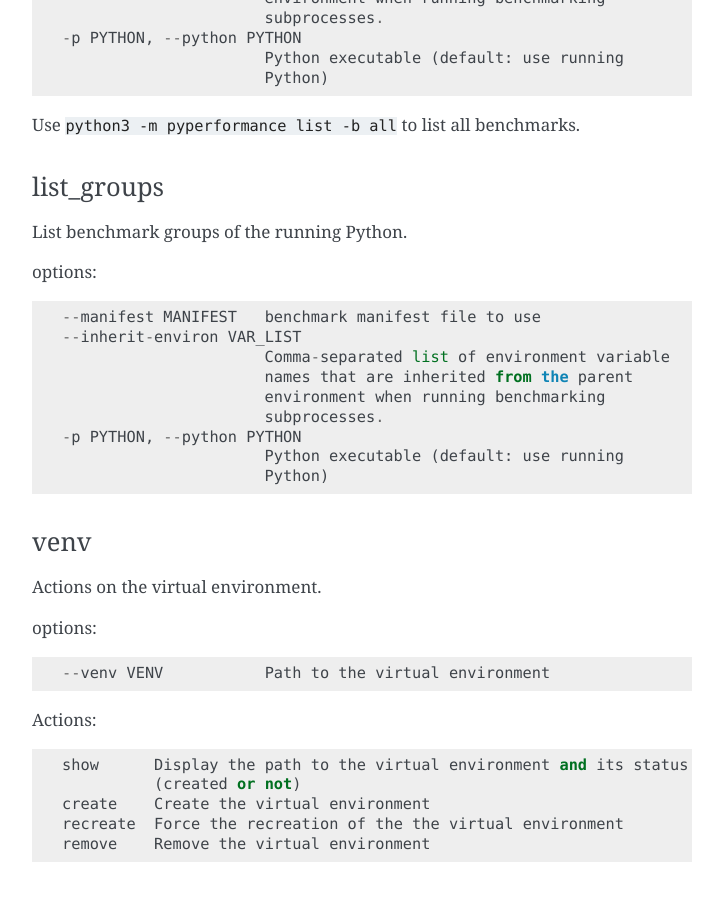
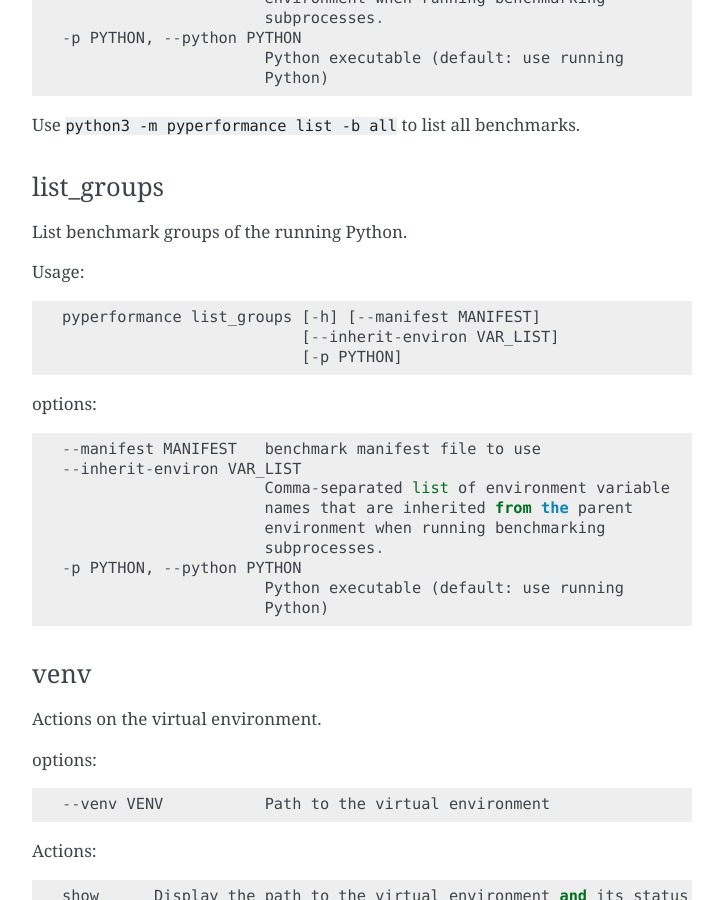
Before and after one commit to python/pyperformance, a Sphinx documentation site: the page built from doc/usage.rst, in a window 1280 px wide and 900 px high, scrolled down 4587 px. Shown: the whole window, without its empty margins (388-1111 px from the left). Built offline with Sphinx 7.4.7, drawn with Linux system fonts in a browser that asks for light colours.

Commit message:
Add usage for list_groups

```diff
--- a/doc/usage.rst
+++ b/doc/usage.rst
@@ -224,6 +224,12 @@
 -----------
 
 List benchmark groups of the running Python.
+
+Usage::
+
+  pyperformance list_groups [-h] [--manifest MANIFEST]
+                            [--inherit-environ VAR_LIST]
+                            [-p PYTHON]
 
 options::
 
```
